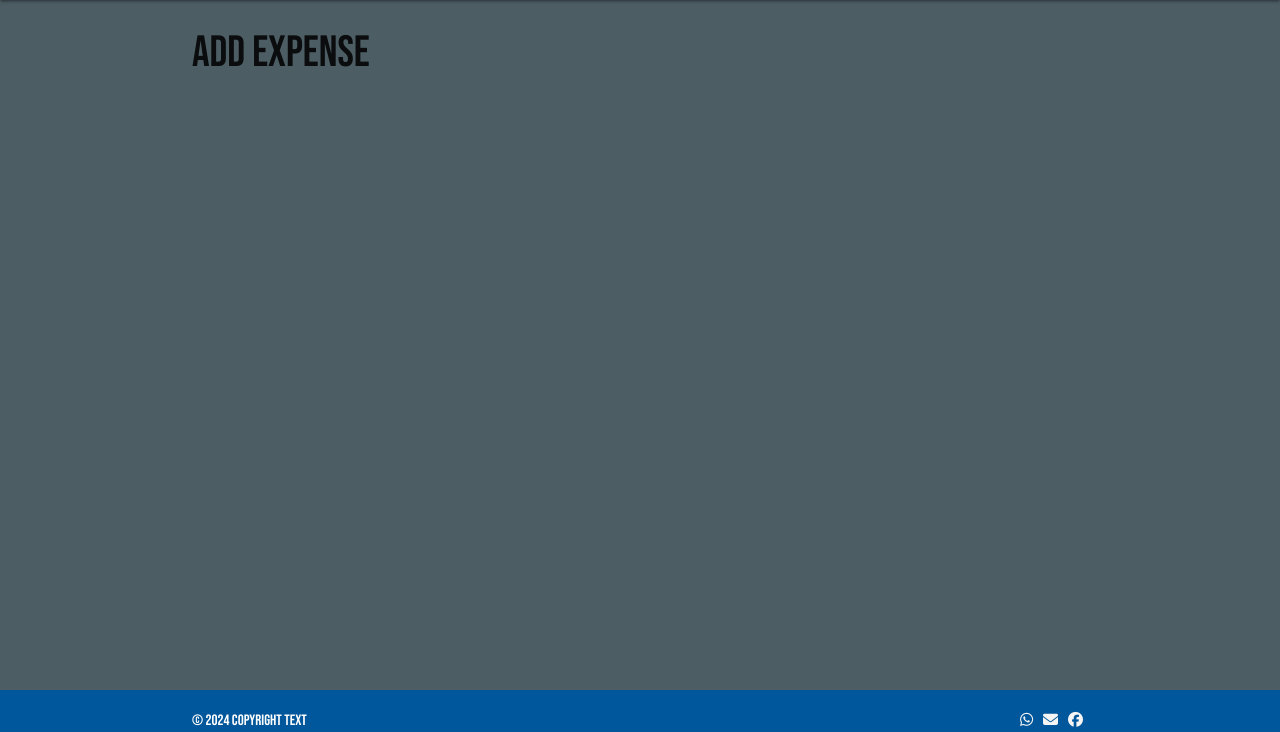
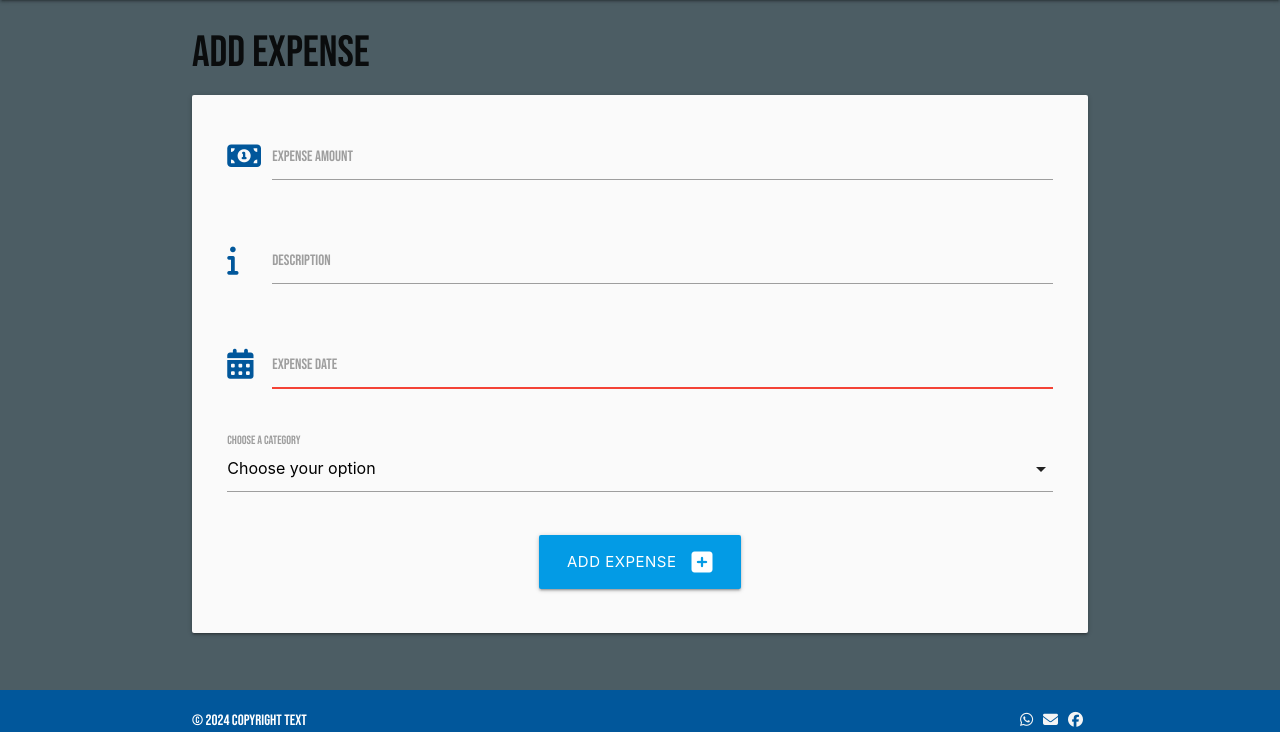
Before and after one commit to Nmyhi/BudgetPal, a Flask app: page /add_expense in a window 1280 px wide. Shown: the part 68-800 px from the top of the page. Run offline with Flask 2, Linux system fonts and the light colour scheme; data comes from the database, SQL or seed files in the repository.

Commit message:
Add function add_expense to the routing and the templates

```diff
--- a/budgetpal/routes.py
+++ b/budgetpal/routes.py
@@ -73,4 +73,16 @@ def add_income():
 
 @app.route("/add_expense", methods=["GET", "POST"])
 def add_expense():
-    return render_template("add_expense.html")
+    if request.method == "POST":
+        expense = Expense(
+            amount=request.form.get("expense_amount"),
+            description=request.form.get("expense_description"),
+            expense_date=request.form.get("expense_date"),
+            user_id=current_user.id,
+            category_id=request.form.get("expense_category")
+        )
+        db.session.add(expense)
+        db.session.commit()
+        return redirect(url_for('userpage'))
+    categories = Category.query.all()
+    return render_template("add_expense.html", categories=categories)
--- a/budgetpal/templates/add_expense.html
+++ b/budgetpal/templates/add_expense.html
@@ -1,3 +1,88 @@
-{% extends "base.html" %} {% block content %}
+{% extends "base.html" %}{% block content %}
 <h3>Add Expense</h3>
+<div class="row card-panel grey lighten-5">
+  <form class="col s12" method="POST" action="{{ url_for('add_expense') }}">
+    <!-- Expense amount -->
+    <div class="row">
+      <div class="input-field col s12">
+        <i
+          class="fa-solid fa-money-bill-1 prefix light-blue-text text-darken-4"
+        ></i>
+        <input
+          id="expense_amount"
+          name="expense_amount"
+          minlength="3"
+          maxlength="25"
+          type="text"
+          class="validate"
+          required
+        />
+        <label for="expense_amount">Expense amount</label>
+      </div>
+    </div>
+    <!-- Description -->
+    <div class="row">
+      <div class="input-field col s12">
+        <i class="fa-solid fa-info prefix light-blue-text text-darken-4"></i>
+        <input
+          id="expense_description"
+          name="expense_description"
+          minlength="3"
+          maxlength="25"
+          type="text"
+          class="validate"
+          required
+        />
+        <label for="expense_description">Description</label>
+      </div>
+    </div>
+    <!-- expense Date-->
+    <div class="row">
+      <div class="input-field col s12">
+        <i
+          class="fa-solid fa-calendar-days prefix light-blue-text text-darken-4"
+        ></i>
+        <input
+          id="expense_date"
+          name="expense_date"
+          type="text"
+          class="datepicker validate invalid"
+          required=""
+        />
+        <label for="expense_date" class="">Expense Date</label>
+      </div>
+    </div>
+    <!-- Expense Category -->
+    <div class="row">
+      <div class="input-field col s12">
+        <select
+          id="expense_category"
+          name="expense_category"
+          class="validate"
+          required
+        >
+          <option value="" disabled selected>Choose your option</option>
+          {% for category in categories %}
+          <option
+            value="{{ category.id }}"
+            name="expense_category"
+            data-icon="{{ category.logo_url}}"
+          >
+            {{ category.name }}
+          </option>
+          {% endfor %}
+        </select>
+        <label for="expense_category">Choose a Category</label>
+      </div>
+    </div>
+    <!-- submit button -->
+    <div class="row">
+      <div class="col s12 center-align">
+        <button type="submit" class="btn-large light-blue darken-1">
+          Add Expense<i class="fas fa-plus-square right"></i>
+        </button>
+      </div>
+    </div>
+  </form>
+</div>
 {% endblock %}
```
Also changed, not shown: budgetpal/templates/userpage.html (+6 -2 lines).
